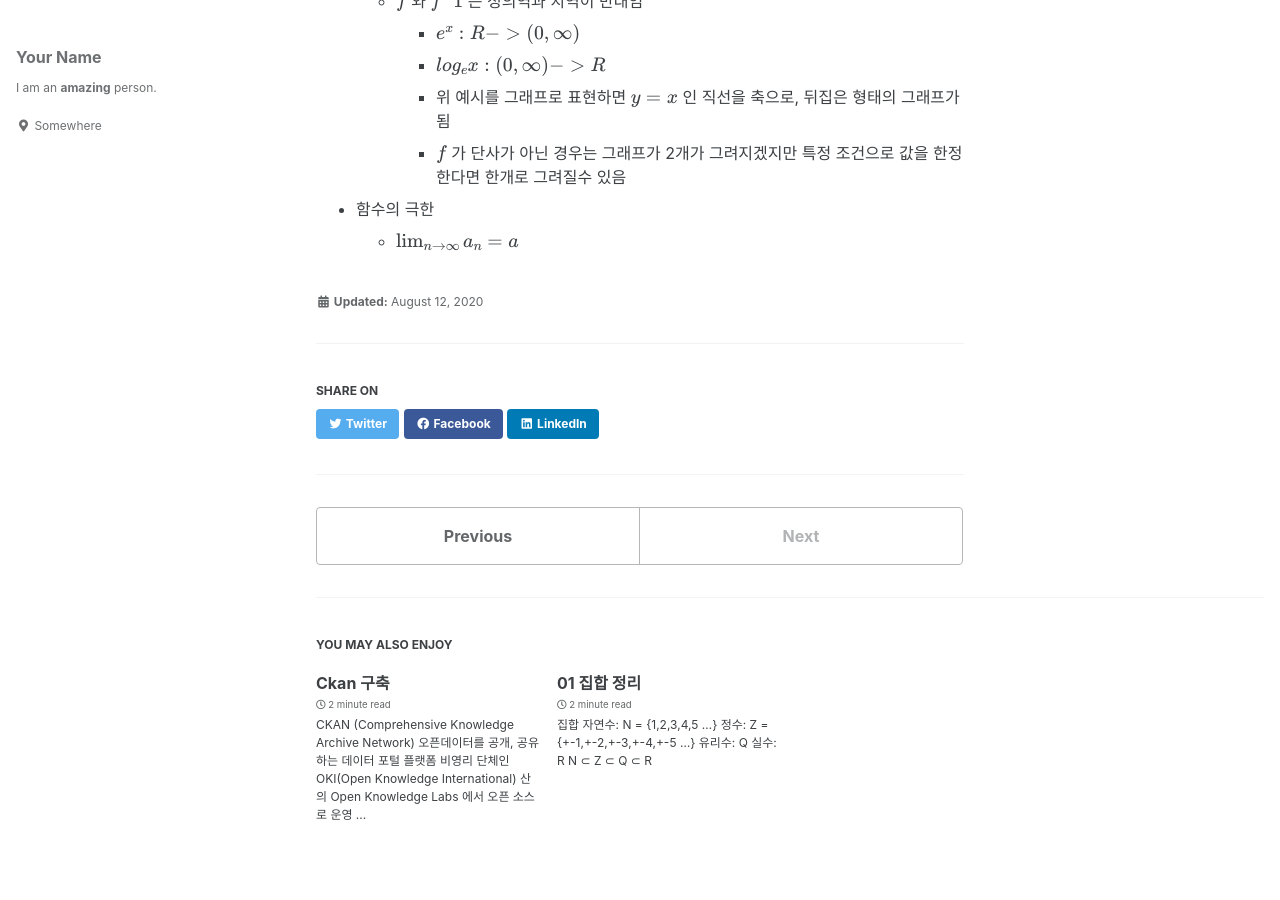
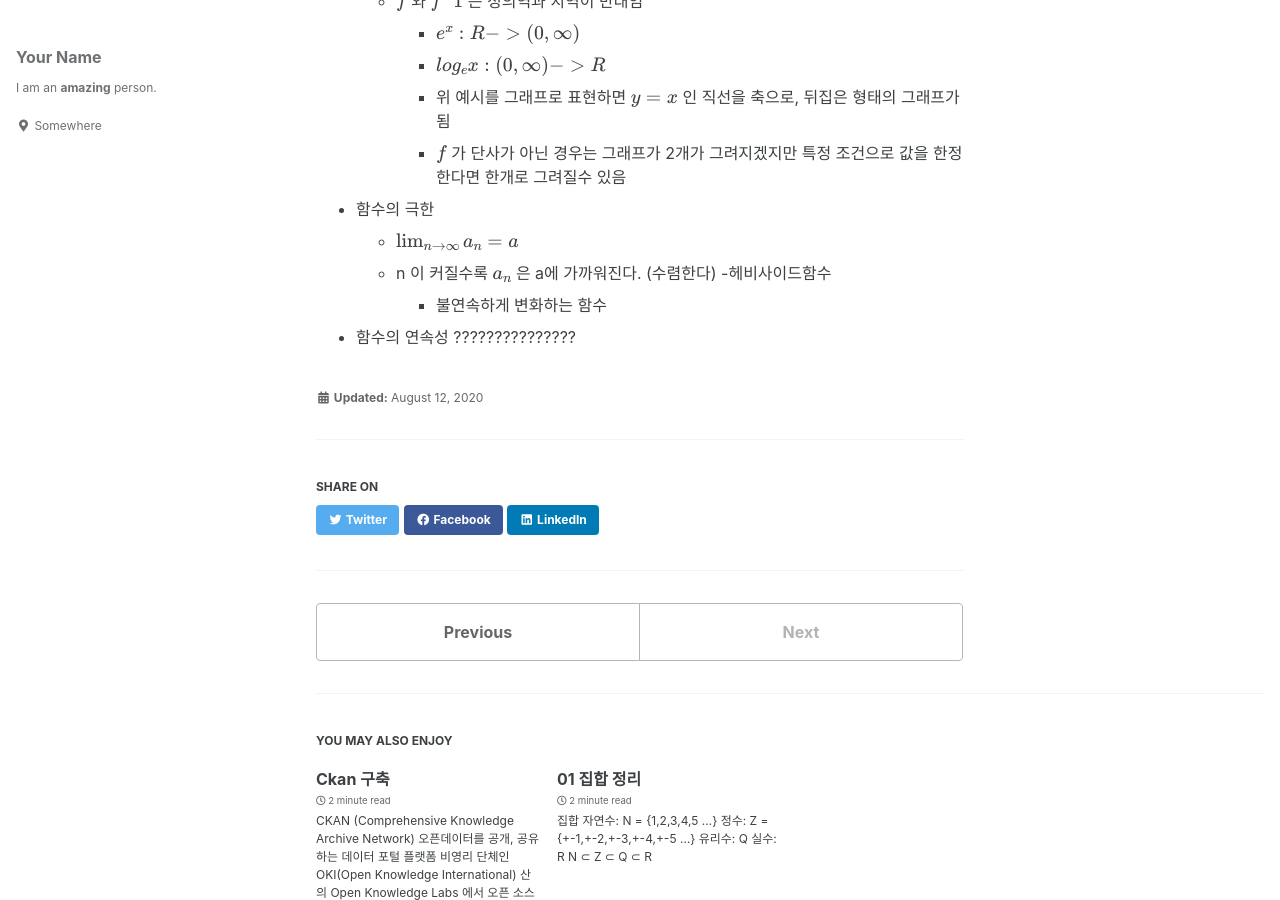
Before and after one commit to copper-light/ghhdh.github.io, a Jekyll site: the page built from _posts/2020-08-12-Math_02 함수 정리.md, in a window 1280 px wide and 900 px high, scrolled down 781 px. Built offline with Jekyll 4.4.1, drawn with Linux system fonts in a browser that asks for light colours; cached includes are drawn as plain includes; formulas are drawn with MathJax 3.

Commit message:
Update 2020-08-12-Math_02 함수 정리.md

```diff
--- a/_posts/2020-08-12-Math_02 함수 정리.md
+++ b/_posts/2020-08-12-Math_02 함수 정리.md
@@ -31,3 +31,9 @@ use_math: true
 
 - 함수의 극한
   - $\lim_{n \to \infty}a_n=a$
+  - n 이 커질수록 $a_n$ 은 a에 가까워진다. (수렴한다)
+  -헤비사이드함수
+    - 불연속하게 변화하는 함수
+
+- 함수의 연속성
+  ???????????????
```
